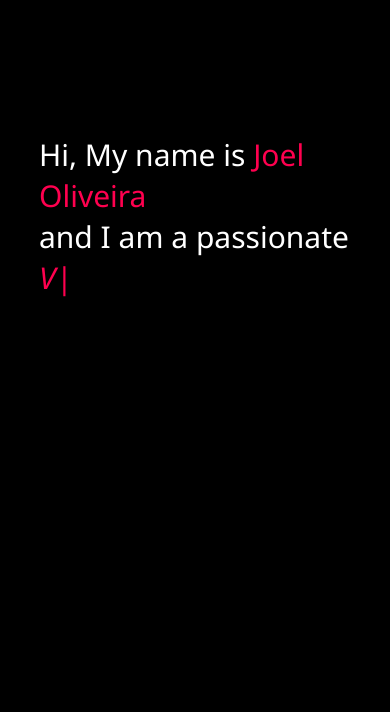
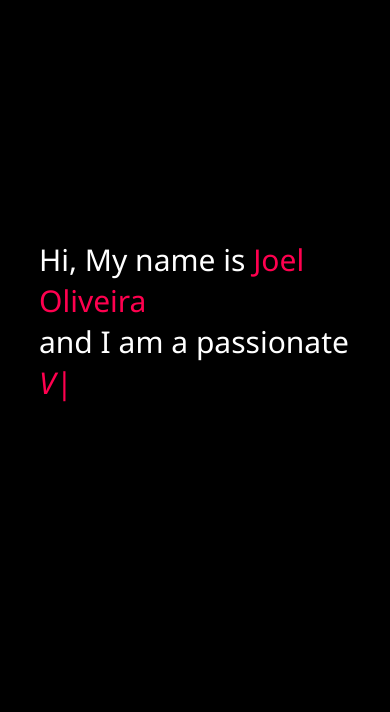
Before and after one commit to 2261-JOEL/joel-portfolio, a plain HTML site: page index.html in a window 390 px wide. Shown: the part 132-844 px from the top of the page. Drawn offline with nearby package versions, Linux system fonts and the light colour scheme.

Commit message:
Update style.css

```diff
--- a/style.css
+++ b/style.css
@@ -421,7 +421,9 @@ nav .fas{
     }
 
     .header-text{
-        margin-top: 50%;
+        /* margin-top: 50%; */
+        position: absolute;
+        top: 37%;
         font-size: 16px;
     }
 
```
